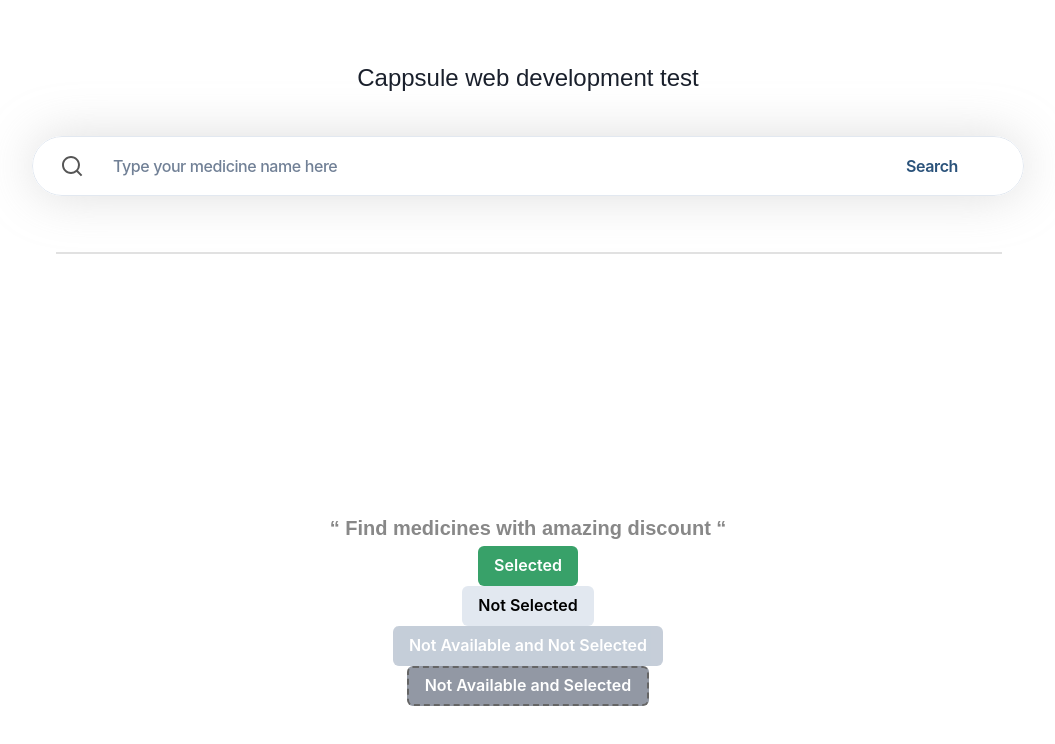
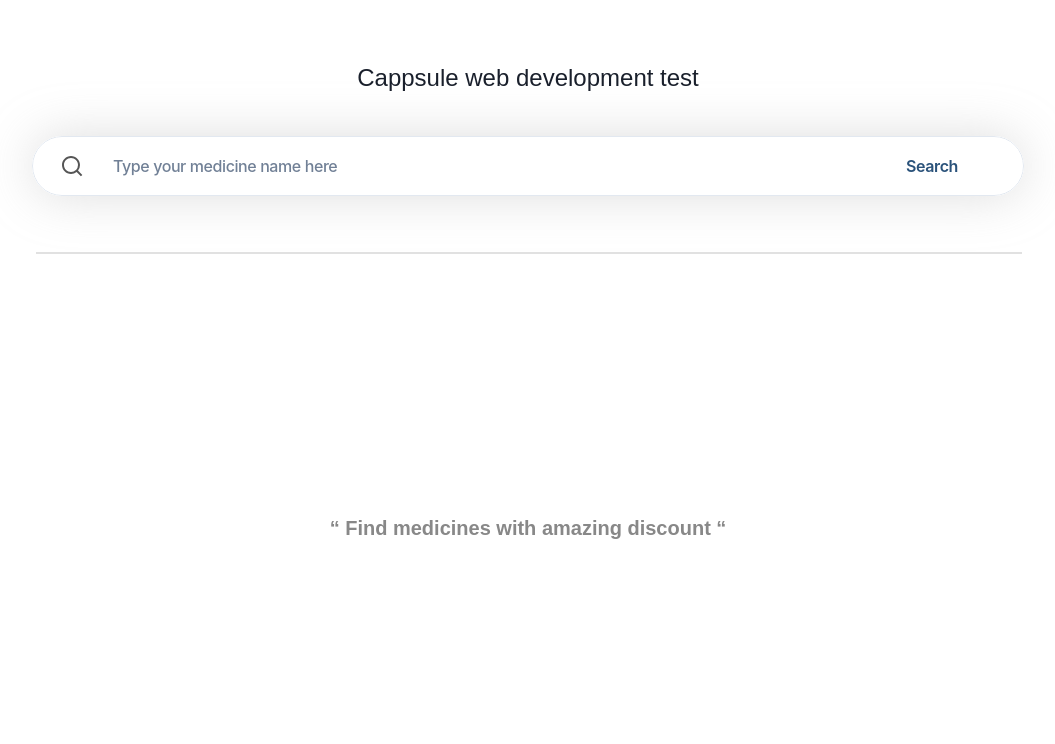
Before and after one commit to s3roy/cappsule, a Next.js app: page / in a window 1280 px wide. Shown: the top 744 px of the page, without its empty margins (112-1167 px from the left). Built offline with nearby package versions, Linux system fonts and the light colour scheme.

Commit message:
added hooks and salt list

```diff
--- a/package.json
+++ b/package.json
@@ -13,6 +13,7 @@
     "@chakra-ui/react": "^2.8.2",
     "@emotion/react": "^11.11.4",
     "@emotion/styled": "^11.11.5",
+    "axios": "^1.6.8",
     "framer-motion": "^11.1.9",
     "next": "14.2.3",
     "react": "^18",
--- a/src/components/CustomInputs/Button.tsx
+++ b/src/components/CustomInputs/Button.tsx
@@ -14,35 +14,47 @@ const CustomButton: React.FC<CustomButtonProps> = ({
   onClick,
   label,
 }) => {
-  const getButtonStyle = () => {
-    if (!isAvailable) {
-      return {
-        bg: isSelected ? 'gray.600' : 'gray.400',
-        color: 'white',
-        border: isSelected ? '2px dashed black' : 'none',
-      };
-    } else {
-      return {
-        bg: isSelected ? 'green.500' : 'gray.200',
-        color: isSelected ? 'white' : 'black',
-        border: 'none',
-      };
-    }
+  const buttonStyle = {
+    background: '#FFFFFF',
+    color: isSelected ? '#112D31' : '#555555',
+    border: isAvailable
+      ? isSelected
+        ? '1.5px solid #112D31'
+        : '1px solid #ABABAB'
+      : isSelected
+      ? '3px dashed #112D31'
+      : '2px dashed #ABABAB',
+    boxShadow:
+      isSelected && isAvailable
+        ? '0px 0px 11.54px 0px rgba(0, 197, 161, 0.4)'
+        : 'none',
+    fontSize: '13px',
+    fontWeight: isSelected ? '600' : '400',
+    lineHeight: '20.28px',
+    borderRadius: '8px',
+    padding: '5px 10px',
   };
-
-  const styles = getButtonStyle();
 
   return (
     <Button
       onClick={onClick}
-      backgroundColor={styles.bg}
-      color={styles.color}
-      border={styles.border}
-      isDisabled={!isAvailable}
-      _disabled={{
-        opacity: 0.6,
-        cursor: 'not-allowed',
+      bg={buttonStyle.background}
+      color={buttonStyle.color}
+      border={buttonStyle.border}
+      boxShadow={buttonStyle.boxShadow}
+      fontSize={buttonStyle.fontSize}
+      fontWeight={buttonStyle.fontWeight}
+      lineHeight={buttonStyle.lineHeight}
+      borderRadius={buttonStyle.borderRadius}
+      padding={buttonStyle.padding}
+      //   isDisabled={!isAvailable}
+      _hover={{
+        bg: 'none',
       }}
+      //   _disabled={{
+      //     opacity: 0.7,
+      //     cursor: 'not-allowed',
+      //   }}
     >
       {label}
     </Button>
--- a/src/components/CustomInputs/Divider.tsx
+++ b/src/components/CustomInputs/Divider.tsx
@@ -17,7 +17,7 @@ const CustomDivider: React.FC<CustomDividerProps> = ({
   padding = '4',
   backgroundColor = 'white',
   marginY = '10',
-  paddingX = '10',
+  paddingX = '5',
 }) => {
   return (
     <Box
--- /dev/null
+++ b/src/components/containers/Container.tsx
@@ -0,0 +1,39 @@
+import { Box } from '@chakra-ui/react';
+import { useRouter } from 'next/router';
+
+interface CustomContainerProps {
+  children?: React.ReactNode;
+}
+
+const CustomContainer: React.FC<CustomContainerProps> = ({ children }) => {
+  const router = useRouter();
+
+  const handleClick = () => {
+    console.log('Container clicked');
+  };
+
+  return (
+    <Box
+      width="100%"
+      minHeight="231px"
+      maxHeight="auto"
+      position="relative"
+      borderRadius="15px"
+      opacity="1"
+      boxShadow="0px 0px 30px 0px rgba(0, 0, 0, 0.1)"
+      bgGradient="linear-gradient(275.41deg, #D5E7E6 -27.33%, #FFFFFF 46.85%)"
+      onClick={handleClick}
+      cursor="pointer"
+      overflow="hidden"
+      display="flex"
+      justifyContent="space-between"
+      alignItems="center"
+      px={8}
+      py={10}
+    >
+      {children}
+    </Box>
+  );
+};
+
+export default CustomContainer;
--- /dev/null
+++ b/src/components/price/PriceTag.tsx
@@ -0,0 +1,32 @@
+import { Box, Text } from '@chakra-ui/react';
+import React from 'react';
+
+interface PriceTagProps {
+  price: number; // Assuming you're passing only the number part as a prop
+}
+
+const PriceTag: React.FC<PriceTagProps> = ({ price }) => {
+  return (
+    <Box color="#112D31" display="flex" alignItems="center">
+      <Text
+        fontSize="28px"
+        fontWeight="800"
+        lineHeight="33.89px"
+        fontFamily="Inter"
+      >
+        From
+      </Text>
+      <Text
+        as="span"
+        fontSize="28px"
+        fontWeight="800"
+        lineHeight="42px"
+        fontFamily="Poppins"
+      >
+        ₹{price}
+      </Text>
+    </Box>
+  );
+};
+
+export default PriceTag;
--- /dev/null
+++ b/src/components/salts/SaltList.tsx
@@ -0,0 +1,159 @@
+import React, { ReactNode, useEffect, useState } from 'react';
+import { Box, Grid, Text, Button as ChakraButton } from '@chakra-ui/react';
+import CustomContainer from '../containers/Container';
+import CustomButton from '../customInputs/Button';
+
+interface SaltListProps {
+  salt: SaltSuggestion;
+}
+
+interface LabelTextProps {
+  children: ReactNode; // ReactNode is appropriate here as it can accept any valid React child
+}
+
+const LabelText: React.FC<LabelTextProps> = ({ children }) => (
+  <Text
+    mb="2"
+    fontWeight="300"
+    fontSize="15px"
+    lineHeight="22.5px"
+    textAlign="left"
+  >
+    {children}
+  </Text>
+);
+
+const SaltList: React.FC<SaltListProps> = ({ salt }) => {
+  const [selectedForm, setSelectedForm] = useState<string>('');
+  const [selectedStrength, setSelectedStrength] = useState<string>('');
+  const [selectedPackaging, setSelectedPackaging] = useState<string>('');
+
+  const [showAllForms, setShowAllForms] = useState(false);
+  const [showAllStrengths, setShowAllStrengths] = useState(false);
+  const [showAllPackagings, setShowAllPackagings] = useState(false);
+
+  const forms = Object.keys(salt.salt_forms_json);
+  const strengths =
+    selectedForm && salt.salt_forms_json[selectedForm]
+      ? Object.keys(salt.salt_forms_json[selectedForm])
+      : [];
+  const packagings =
+    selectedForm &&
+    selectedStrength &&
+    salt.salt_forms_json[selectedForm] &&
+    salt.salt_forms_json[selectedForm][selectedStrength]
+      ? Object.keys(salt.salt_forms_json[selectedForm][selectedStrength])
+      : [];
+
+  useEffect(() => {
+    if (forms.length > 0 && !selectedForm) {
+      setSelectedForm(forms[0]);
+    }
+    if (strengths.length > 0 && !selectedStrength) {
+      setSelectedStrength(strengths[0]);
+    }
+    if (packagings.length > 0 && !selectedPackaging) {
+      setSelectedPackaging(packagings[0]);
+    }
+  }, [
+    forms,
+    strengths,
+    packagings,
+    selectedForm,
+    selectedStrength,
+    selectedPackaging,
+  ]);
+
+  const toggleShowAll = (type: 'forms' | 'strengths' | 'packagings') => {
+    if (type === 'forms') {
+      setShowAllForms(!showAllForms);
+    } else if (type === 'strengths') {
+      setShowAllStrengths(!showAllStrengths);
+    } else if (type === 'packagings') {
+      setShowAllPackagings(!showAllPackagings);
+    }
+  };
+
+  const renderButtonGrid = (
+    items: string[],
+    showAll: boolean,
+    setSelected: React.Dispatch<React.SetStateAction<string>>,
+    selected: string,
+    toggleShowAll: () => void
+  ) => (
+    <>
+      <Grid templateColumns="repeat(2, 1fr)" gap={2} mb={4}>
+        {items.slice(0, showAll ? items.length : 4).map((item) => (
+          <CustomButton
+            key={item}
+            isSelected={selected === item}
+            isAvailable={true}
+            onClick={() => setSelected(item)}
+            label={item}
+          />
+        ))}
+      </Grid>
+      {items.length > 4 && (
+        <ChakraButton size="sm" onClick={toggleShowAll}>
+          {showAll ? 'Hide' : 'More'}
+        </ChakraButton>
+      )}
+    </>
+  );
+
+  return (
+    <CustomContainer>
+      <Box display="flex" flexDirection="column" width="70%">
+        {/* Form */}
+        <Box display="flex">
+          <Box minWidth="80px">
+            <LabelText>Form:</LabelText>
+          </Box>
+          {renderButtonGrid(
+            forms,
+            showAllForms,
+            setSelectedForm,
+            selectedForm,
+            () => toggleShowAll('forms')
+          )}
+        </Box>
+
+        {/* Strength */}
+        {selectedForm && (
+          <Box display="flex">
+            <Box minWidth="80px">
+              <LabelText>Strength:</LabelText>
+            </Box>
+            {renderButtonGrid(
+              strengths,
+              showAllStrengths,
+              setSelectedStrength,
+              selectedStrength,
+              () => toggleShowAll('strengths')
+            )}
+          </Box>
+        )}
+
+        {/* Packaging */}
+        {selectedStrength && (
+          <Box display="flex">
+            <Box minWidth="80px">
+              <LabelText>Packaging:</LabelText>
+            </Box>
+            {renderButtonGrid(
+              packagings,
+              showAllPackagings,
+              setSelectedPackaging,
+              selectedPackaging,
+              () => toggleShowAll('packagings')
+            )}
+          </Box>
+        )}
+      </Box>
+      <Box width="30%">Salt</Box>
+      <Box width="30%">Not available</Box>
+    </CustomContainer>
+  );
+};
+
+export default SaltList;
--- /dev/null
+++ b/src/hooks/useProducts.tsx
@@ -0,0 +1,29 @@
+import { useState, useEffect } from 'react';
+import axios from 'axios';
+import { BASE_URL } from '@/utils/constant';
+
+const useProducts = (query: string) => {
+  const [data, setData] = useState<ProductData | null>(null);
+  const [loading, setLoading] = useState(false);
+  const [error, setError] = useState(null);
+
+  useEffect(() => {
+    if (!query) return; // Don't fetch if the query is empty
+
+    setLoading(true);
+    axios
+      .get(`${BASE_URL}/new_search?q=${query}&pharmacyIds=1,2,3`)
+      .then((response) => {
+        setData(response.data.data); // Adjust according to actual API response structure
+        setLoading(false);
+      })
+      .catch((err) => {
+        setError(err);
+        setLoading(false);
+      });
+  }, [query]); // Refetch when query changes
+
+  return { data, loading, error };
+};
+
+export default useProducts;
--- a/src/pages/index.tsx
+++ b/src/pages/index.tsx
@@ -1,10 +1,20 @@
-import CustomButton from '@/components/CustomInputs/Button';
-import CustomDivider from '@/components/CustomInputs/Divider';
-import SearchInput from '@/components/CustomInputs/Search';
+import CustomContainer from '@/components/containers/Container';
+import CustomButton from '@/components/customInputs/Button';
+import CustomDivider from '@/components/customInputs/Divider';
+import SearchInput from '@/components/customInputs/Search';
+import PriceTag from '@/components/price/PriceTag';
+import SaltList from '@/components/salts/SaltList';
+import useProducts from '@/hooks/useProducts';
 import { Box, Text } from '@chakra-ui/react';
-import { Inter } from 'next/font/google';
+import { useState } from 'react';
 
 export default function Home() {
+  const [query, setQuery] = useState('');
+  const { data, loading, error } = useProducts(query);
+
+  const handleSearch = (value: string) => {
+    setQuery(value);
+  };
   const handleButtonClick = () => {};
   return (
     <Box
@@ -25,10 +35,17 @@ export default function Home() {
         Cappsule web development test
       </Text>
 
-      <SearchInput onSearch={() => {}} />
+      <SearchInput onSearch={handleSearch} />
 
       <CustomDivider />
 
+      {data && data.saltSuggestions ? (
+        data.saltSuggestions.map((salt, index) => (
+          <Box key={salt.id} mb={10} width="100%">
+            <SaltList salt={salt} />
+          </Box>
+        ))
+      ) : (
         <Box mt={200}>
           <Text
             fontFamily="Poppins, sans-serif"
@@ -41,31 +58,7 @@ export default function Home() {
             “ Find medicines with amazing discount “
           </Text>
         </Box>
-
-      <CustomButton
-        isSelected={true}
-        isAvailable={true}
-        onClick={handleButtonClick}
-        label="Selected"
-      />
-      <CustomButton
-        isSelected={false}
-        isAvailable={true}
-        onClick={handleButtonClick}
-        label="Not Selected"
-      />
-      <CustomButton
-        isSelected={false}
-        isAvailable={false}
-        onClick={handleButtonClick}
-        label="Not Available and Not Selected"
-      />
-      <CustomButton
-        isSelected={true}
-        isAvailable={false}
-        onClick={handleButtonClick}
-        label="Not Available and Selected"
-      />
+      )}
     </Box>
   );
 }
--- /dev/null
+++ b/src/utils/constant.tsx
@@ -0,0 +1 @@
+export const BASE_URL = `https://backend.cappsule.co.in/api/v1`;
```
Also changed, not shown: src/components/CustomInputs/Search.tsx (+8 -1 lines), types.d.ts (added, +32 -0 lines), 1 other file (tests, documents, lock files or other folders). Lines whose indentation alone changed are shown as unchanged.
